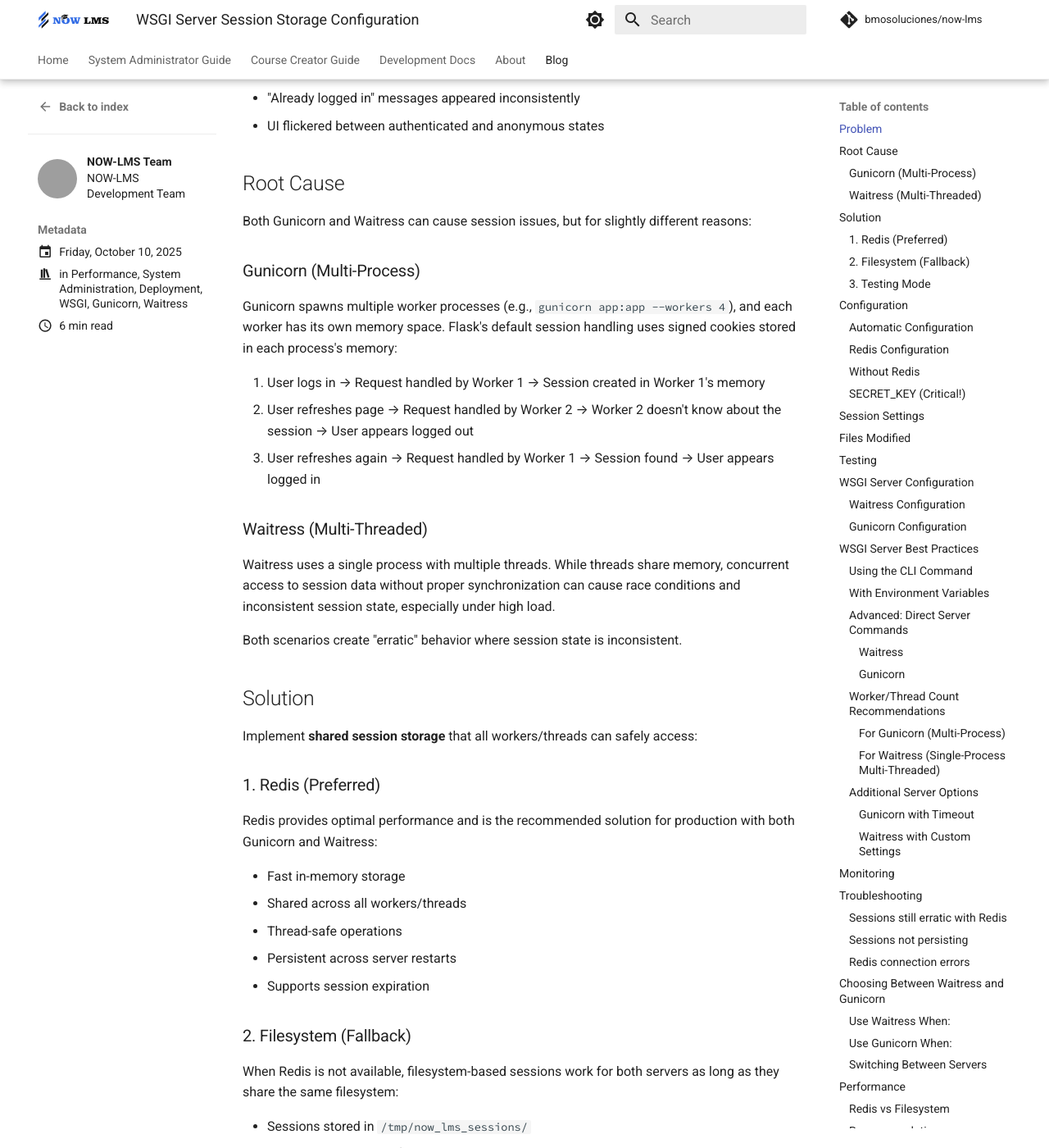
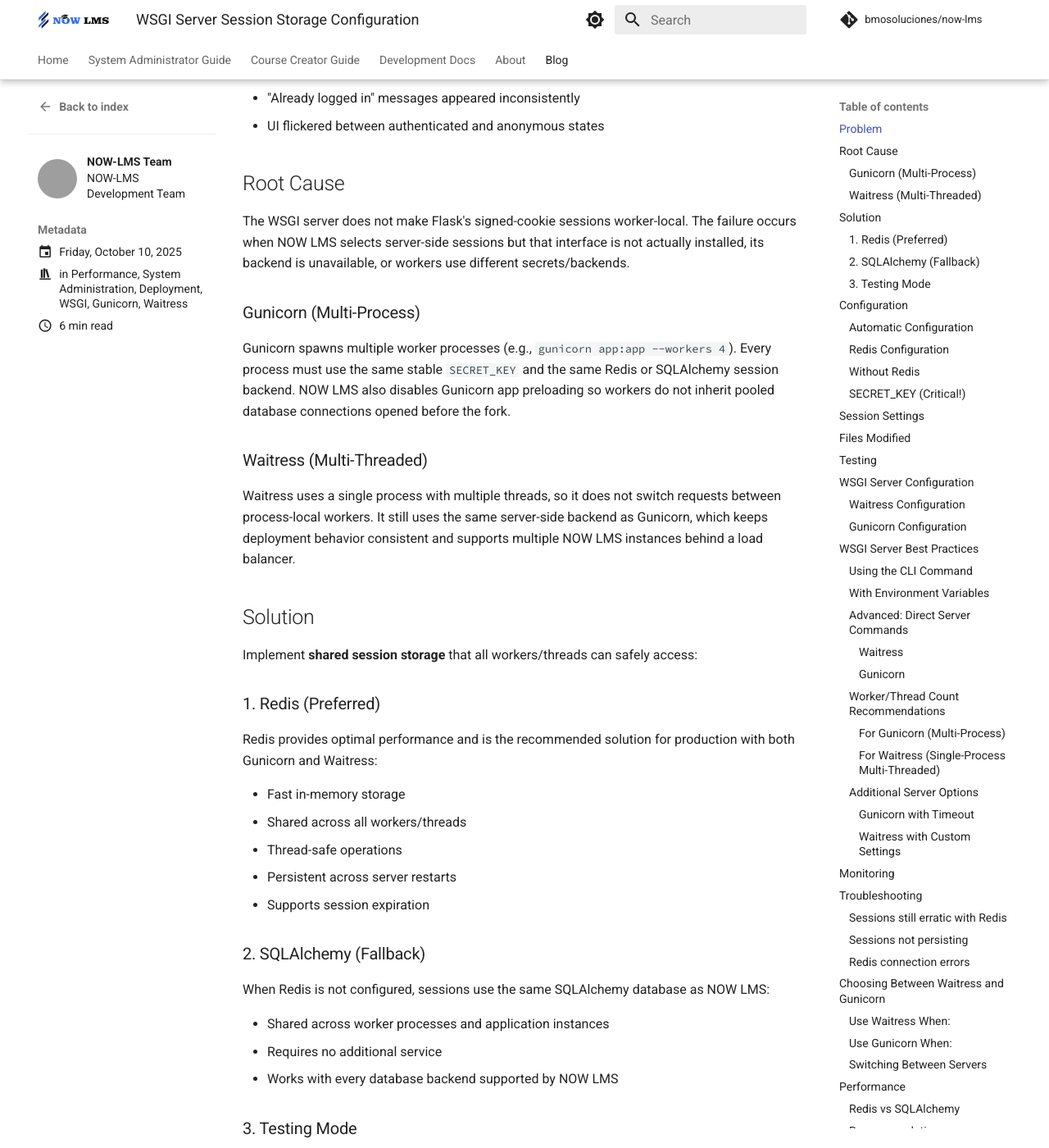
Before and after one commit to bmosoluciones/now-lms, an MkDocs documentation site: the page built from docs/blog/posts/wsgi-session-storage.md, in a window 1280 px wide and 1400 px high, scrolled down 307 px. Shown: the whole window at 82% size. Built offline with MkDocs 1.6.1 and Material for MkDocs 9.7.7, drawn with Linux system fonts in a browser that asks for light colours; comment, search, counter and statistics services are not loaded; some of the changed text lies outside the part shown; grey boxes are pictures that could not be loaded.

Commit message:
feat(sessions): support reliable multiworker authentication

````diff
--- a/docs/blog/posts/wsgi-session-storage.md
+++ b/docs/blog/posts/wsgi-session-storage.md
@@ -26,21 +26,15 @@
 
 ## Root Cause
 
-Both Gunicorn and Waitress can cause session issues, but for slightly different reasons:
+The WSGI server does not make Flask's signed-cookie sessions worker-local. The failure occurs when NOW LMS selects server-side sessions but that interface is not actually installed, its backend is unavailable, or workers use different secrets/backends.
 
 ### Gunicorn (Multi-Process)
 
-Gunicorn spawns multiple worker processes (e.g., `gunicorn app:app --workers 4`), and each worker has its own memory space. Flask's default session handling uses signed cookies stored in each process's memory:
-
-1. User logs in → Request handled by Worker 1 → Session created in Worker 1's memory
-2. User refreshes page → Request handled by Worker 2 → Worker 2 doesn't know about the session → User appears logged out
-3. User refreshes again → Request handled by Worker 1 → Session found → User appears logged in
+Gunicorn spawns multiple worker processes (e.g., `gunicorn app:app --workers 4`). Every process must use the same stable `SECRET_KEY` and the same Redis or SQLAlchemy session backend. NOW LMS also disables Gunicorn app preloading so workers do not inherit pooled database connections opened before the fork.
 
 ### Waitress (Multi-Threaded)
 
-Waitress uses a single process with multiple threads. While threads share memory, concurrent access to session data without proper synchronization can cause race conditions and inconsistent session state, especially under high load.
-
-Both scenarios create "erratic" behavior where session state is inconsistent.
+Waitress uses a single process with multiple threads, so it does not switch requests between process-local workers. It still uses the same server-side backend as Gunicorn, which keeps deployment behavior consistent and supports multiple NOW LMS instances behind a load balancer.
 
 ## Solution
 
@@ -56,13 +50,13 @@
 - Persistent across server restarts
 - Supports session expiration
 
-### 2. Filesystem (Fallback)
+### 2. SQLAlchemy (Fallback)
 
-When Redis is not available, filesystem-based sessions work for both servers as long as they share the same filesystem:
+When Redis is not configured, sessions use the same SQLAlchemy database as NOW LMS:
 
-- Sessions stored in `/tmp/now_lms_sessions/`
-- Slower than Redis but functional
-- Works for single-server deployments
+- Shared across worker processes and application instances
+- Requires no additional service
+- Works with every database backend supported by NOW LMS
 
 ### 3. Testing Mode
 
@@ -77,7 +71,7 @@
 ```python
 # Priority order:
 1. Redis (if REDIS_URL or SESSION_REDIS_URL is set)
-2. Filesystem (if not in testing mode)
+2. SQLAlchemy database (if not in testing mode)
 3. Default Flask sessions (for testing)
 ```
 
@@ -106,7 +100,7 @@
 
 ### Without Redis
 
-If Redis is not available, the system will automatically use filesystem storage. No configuration needed.
+If Redis is not configured, the system automatically stores sessions in the configured SQLAlchemy database. No additional service is needed.
 
 ### SECRET_KEY (Critical!)
 
@@ -135,7 +129,7 @@
 - **SESSION_COOKIE_HTTPONLY**: True (prevents JavaScript access to session cookie)
 - **SESSION_COOKIE_SECURE**: True in production (enforces HTTPS)
 - **SESSION_COOKIE_SAMESITE**: "Lax" (protects against CSRF attacks)
-- **SESSION_FILE_THRESHOLD**: 1000 (maximum number of sessions before cleanup)
+- **SESSION_CLEANUP_N_REQUESTS**: 100 for the SQLAlchemy backend
 
 ## Files Modified
 
@@ -151,14 +145,14 @@
 Run the session configuration tests:
 
 ```bash
-pytest tests/test_session_gunicorn.py -v
+pytest tests/test_session_multiworker.py -v
 ```
 
 Tests verify:
 - Redis configuration when REDIS_URL is set
-- Filesystem fallback when Redis is unavailable
+- SQLAlchemy fallback when Redis is not configured
 - Proper settings for production use
-- Session persistence across requests
+- Flask-Login persistence across independent worker processes
 
 ## WSGI Server Configuration
 
@@ -181,7 +175,7 @@
 **Important**:
 - Waitress is single-process, multi-threaded
 - Thread count is automatically calculated based on CPU and RAM
-- Works well with both Redis and filesystem sessions
+- Works well with both Redis and SQLAlchemy sessions
 - Cross-platform (Windows, Linux, macOS)
 
 ### Gunicorn Configuration
@@ -189,7 +183,7 @@
 ```python
 # Key configurations for session support
 options = {
-    "preload_app": True,  # Load app before forking workers
+    "preload_app": False,  # Keep SQLAlchemy engines worker-local
     "workers": workers,  # Intelligent calculation based on CPU and RAM
     "threads": threads,  # Default 1, can be >1 for more concurrency
     "worker_class": "gthread" if threads > 1 else "sync",
@@ -198,8 +192,8 @@
 ```
 
 **Important**:
-- `preload_app = True` ensures consistent app configuration across all workers
-- Works with both Redis and filesystem sessions
+- `preload_app = False` prevents workers from inheriting pooled database connections
+- Works with both Redis and SQLAlchemy sessions
 - Worker/thread counts are automatically calculated based on system resources
 - Linux/Unix only (not supported on Windows)
 
@@ -308,9 +302,9 @@
 or
 
 ```
-INFO: Configuring CacheLib FileSystemCache-based session storage for multi-worker/multi-threaded WSGI servers
-INFO: Session storage initialized: cachelib
-INFO: Session cache directory: /tmp/now_lms_sessions
+INFO: Configuring SQLAlchemy-based session storage for multi-worker/multi-threaded WSGI servers
+INFO: Session storage initialized: sqlalchemy
+INFO: Session table: flask_sessions
 ```
 
 ## Troubleshooting
@@ -325,7 +319,7 @@
 ### Sessions not persisting
 
 1. Check SECRET_KEY is not "dev": `echo $SECRET_KEY`
-2. If using filesystem storage, verify `/tmp/now_lms_sessions` (or `/dev/shm/now_lms_sessions`) is writable
+2. Verify the application database is reachable and the `flask_sessions` table can be created
 3. Check session expiration (default 24 hours)
 
 ### Redis connection errors
@@ -333,7 +327,7 @@
 If Redis is configured but not available:
 
 ```bash
-# Temporarily disable Redis to use filesystem fallback
+# Disable the Redis setting to use the SQLAlchemy fallback
 unset REDIS_URL
 unset SESSION_REDIS_URL
 ```
@@ -354,7 +348,7 @@
 - Need multiple worker processes for better CPU utilization
 - Want traditional Unix-style process management
 - High-traffic production environment
-- Want to use `preload_app` for memory efficiency
+- Need worker-local database connection pools
 
 ### Switching Between Servers
 
@@ -374,20 +368,20 @@
 
 ## Performance
 
-### Redis vs Filesystem
+### Redis vs SQLAlchemy
 
-| Feature | Redis | Filesystem |
+| Feature | Redis | SQLAlchemy |
 |---------|-------|------------|
-| Speed | Very Fast | Moderate |
-| Scalability | Excellent | Limited |
-| Multi-server | Yes | No |
+| Speed | Very Fast | Database-dependent |
+| Scalability | Excellent | Good |
+| Multi-server | Yes | Yes, with a shared database |
 | Persistence | Configurable | Yes |
-| Setup | Requires Redis | No setup |
-| Thread-safe | Yes | Yes (with proper locking) |
+| Setup | Requires Redis | Uses the NOW LMS database |
+| Concurrent workers | Yes | Yes |
 
 ### Recommendations
 
-- **Single server, low traffic**: Filesystem is sufficient
+- **Single server, low traffic**: SQLAlchemy is sufficient
 - **Single server, high traffic**: Use Redis
 - **Multiple servers**: Use Redis (required)
 - **Development**: Either works
````
Also changed, not shown: CHANGELOG.md (+9 -0 lines), run.py (+12 -1 lines), 7 other files.
